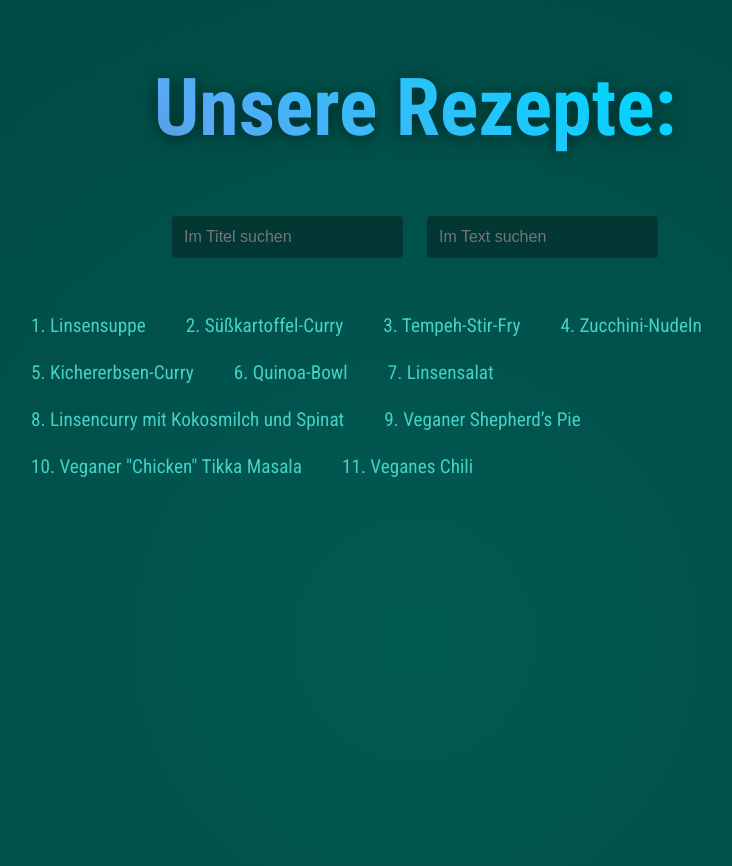
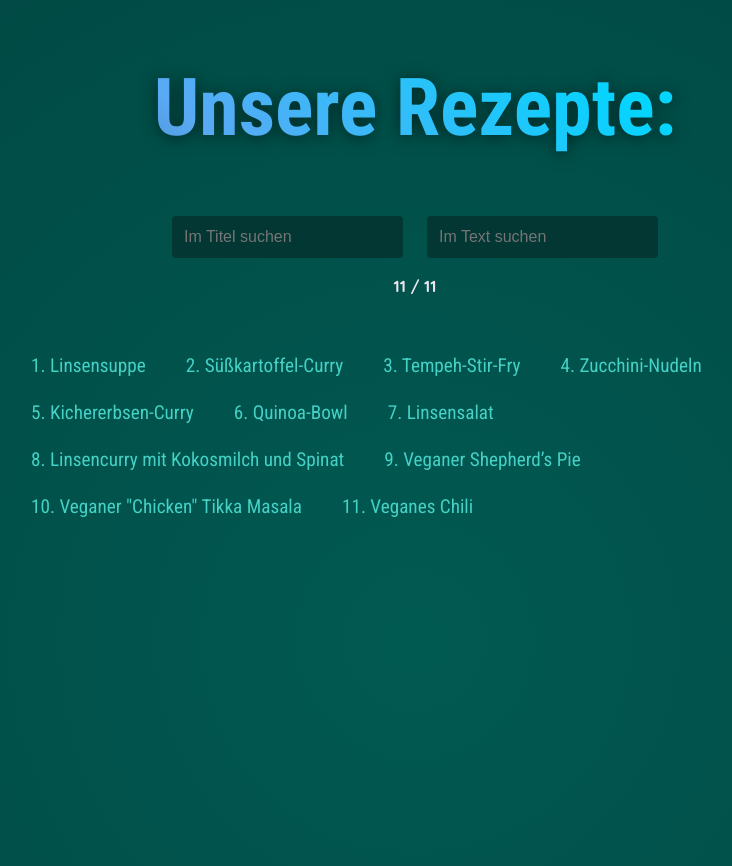
Before and after one commit to mcmulman/recipes, a React (Vite) app: page / in a window 1280 px wide. Shown: the top 866 px of the page, without its empty margins (225-957 px from the left). Built offline with nearby package versions, Linux system fonts and the light colour scheme.

Commit message:
Add counter

```diff
--- a/src/components/Recipes/Recipes.jsx
+++ b/src/components/Recipes/Recipes.jsx
@@ -22,21 +22,22 @@ function Recipes() {
     <>
       <Section>
         <div style={{display: 'flex', justifyContent: 'center', gap: '24px'}}>
-            <input name="searchTitle" placeholder='Im Titel suchen' onChange={handleSearch}/>
-            <input name="searchDesc" placeholder='Im Text suchen' onChange={handleSearch}/>
+          <input name="searchTitle" placeholder='Im Titel suchen' onChange={handleSearch}/>
+          <input name="searchDesc" placeholder='Im Text suchen' onChange={handleSearch}/>
         </div>
       </Section>
-
+      <p style={{textAlign: 'center'}}><strong>{filteredSearch.length} / {RECIPES.length}</strong></p>
       <Section title={''} className={'examples'}>
         <Tabs
           wrapperType={'menu'}
           buttons={filteredSearch.map((element, index) => (
-            <TabButton key={index-1} onTabSelect={() => onTabSelect(element.id)} active={activeTab === element.id}>{element.title}</TabButton>
+            <TabButton key={index - 1} onTabSelect={() => onTabSelect(element.id)}
+                       active={activeTab === element.id}>{element.title}</TabButton>
           ))}
         >
           {activeTab && (
             <div className={'tab-content'}>
-              <Recipe {...RECIPES[activeTab-1]} />
+              <Recipe {...RECIPES[activeTab - 1]} />
             </div>
           )}
         </Tabs>
```
Also changed, not shown: 3 other files (tests, documents, lock files or other folders).
